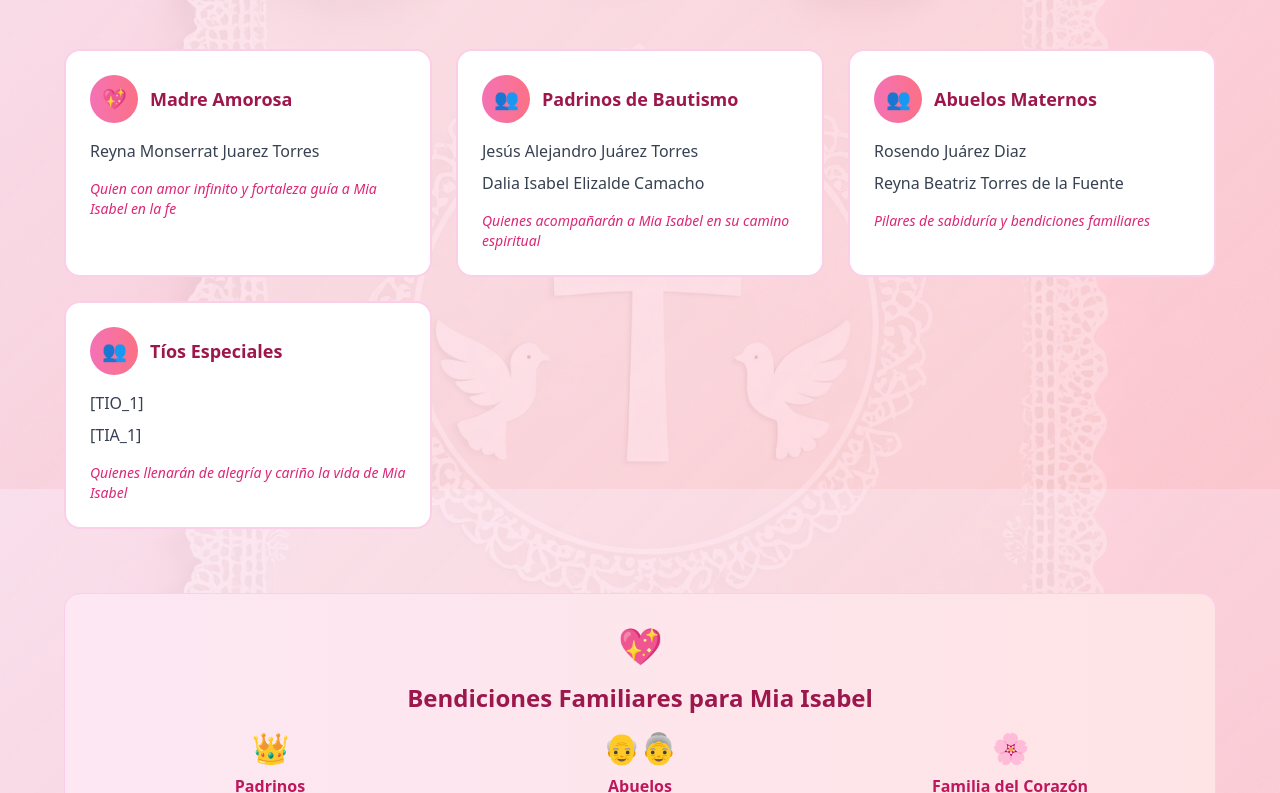
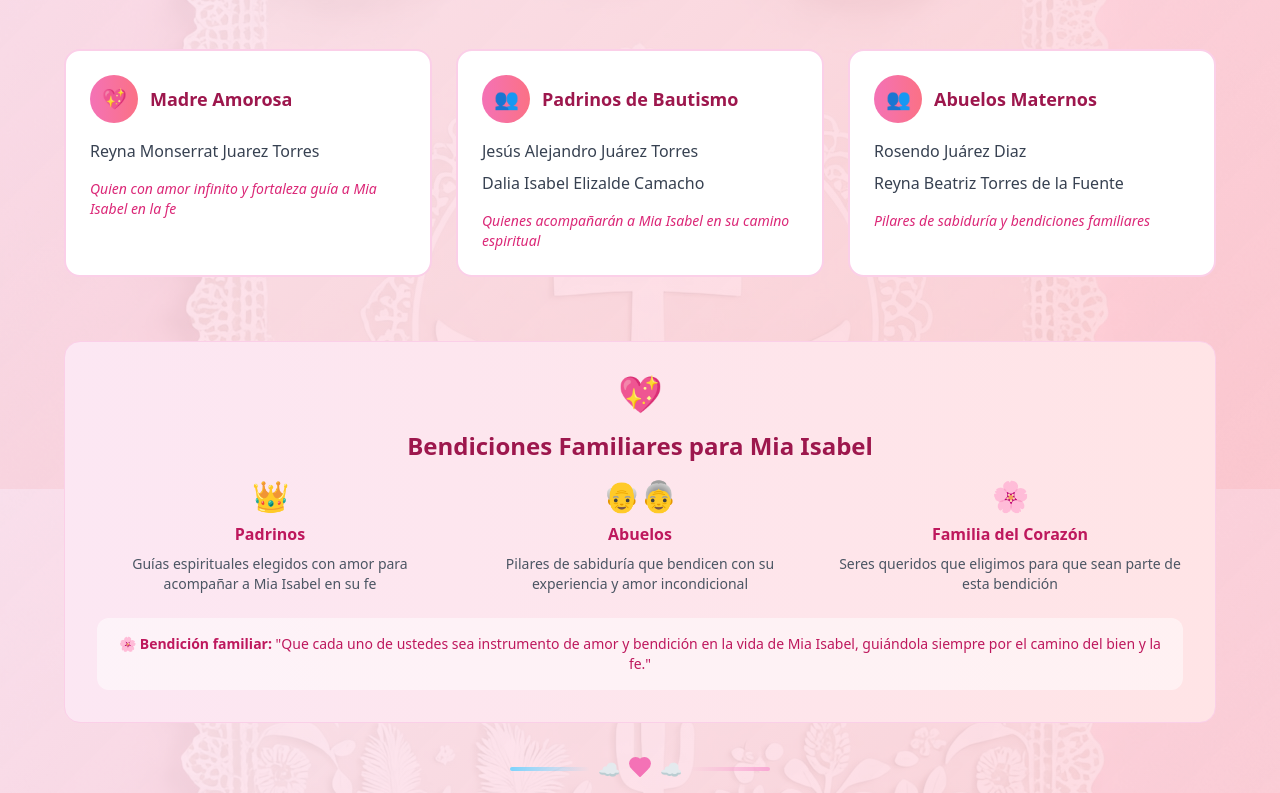
Before and after one commit to ROR2022/bautizo-vip-mia-isabel, a Next.js app: page / in a window 1280 px wide. Shown: the part 11207-12000 px from the top of the page. Built offline with nearby package versions, Linux system fonts and the light colour scheme; a web font is replaced by a local one.

Commit message:
detalles

```diff
--- a/components/demo/bautizo/vip/data/mia-isabel-data.ts
+++ b/components/demo/bautizo/vip/data/mia-isabel-data.ts
@@ -566,11 +566,6 @@ export const miaIsabelBautizoData = {
       role: "Abuelos Maternos",
       names: ["Rosendo Juárez Diaz", "Reyna Beatriz Torres de la Fuente"],
       description: "Pilares de sabiduría y bendiciones familiares"
-    },
-    {
-      role: "Tíos Especiales",
-      names: ["[TIO_1]", "[TIA_1]"],
-      description: "Quienes llenarán de alegría y cariño la vida de Mia Isabel"
     }
   ],
 
```
